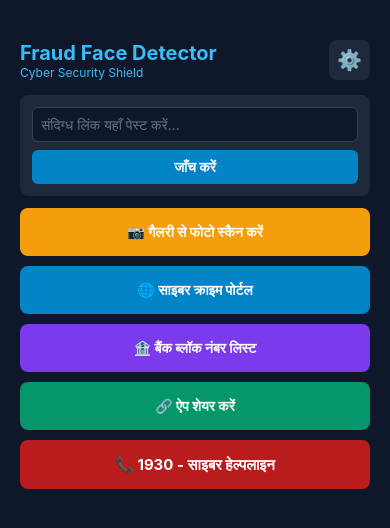
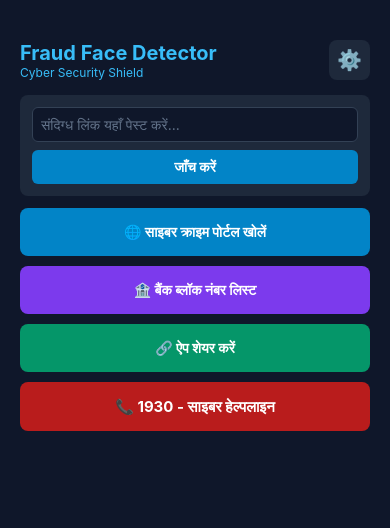
Before and after one commit to aashishkevat975-cyber/Deepfake-Shield, a React Native app: screen / in a window 390 px wide. Shown: the top 528 px of the page. Built offline with nearby package versions, Linux system fonts and the light colour scheme.

Commit message:
Update App.js

```diff
--- a/App.js
+++ b/App.js
@@ -1,34 +1,14 @@
 import React, { useState } from 'react';
-import { StyleSheet, Text, View, TouchableOpacity, ScrollView, Share, Linking, Image, TextInput } from 'react-native';
-import { WebView } from 'react-native-webview';
-import * as ImagePicker from 'expo-image-picker';
+import { StyleSheet, Text, View, TouchableOpacity, ScrollView, Share, Linking, TextInput } from 'react-native';
 
 export default function App() {
-  const [url, setUrl] = useState(null);
-  const [selectedImage, setSelectedImage] = useState(null);
   const [currentScreen, setCurrentScreen] = useState('home');
   const [scamLink, setScamLink] = useState('');
   const [linkResult, setLinkResult] = useState('');
 
-  const pickImageFromGallery = async () => {
-    let permissionResult = await ImagePicker.requestMediaLibraryPermissionsAsync();
-    if (permissionResult.granted === false) {
-      alert("गैलरी की अनुमति देना जरूरी है!");
-      return;
-    }
-    let result = await ImagePicker.launchImageLibraryAsync({
-      mediaTypes: ImagePicker.MediaTypeOptions.Images,
-      allowsEditing: true,
-      quality: 1,
-    });
-    if (!result.canceled) {
-      setSelectedImage(result.assets[0].uri);
-    }
-  };
-
   const checkScamLink = () => {
     if (!scamLink.trim()) {
-      alert("कृपया पहले कोई लिंक यहाँ लिखें!");
+      alert("कृपया पहले कोई लिंक या मैसेज यहाँ लिखें!");
       return;
     }
     if (scamLink.includes('http') || scamLink.includes('offer') || scamLink.includes('win') || scamLink.includes('lottery')) {
@@ -41,19 +21,6 @@ export default function App() {
   const onShareApp = async () => {
     await Share.share({ message: 'सावधान! ऑनलाइन फ्रॉड और स्कैम से बचने के लिए "Fraud Face Detector" ऐप इस्तेमाल करें।' });
   };
-
-  if (url) {
-    return (
-      <View style={{ flex: 1, backgroundColor: '#0f172a', paddingTop: 40 }}>
-        <View style={styles.webHeader}>
-          <TouchableOpacity onPress={() => setUrl(null)}>
-            <Text style={{color:'#fff', fontWeight:'bold', fontSize:16}}>⬅ वापस जाएं</Text>
-          </TouchableOpacity>
-        </View>
-        <WebView source={{ uri: url }} style={{ flex: 1 }} />
-      </View>
-    );
-  }
 
   if (currentScreen === 'settings') {
     return (
@@ -119,18 +86,8 @@ export default function App() {
         {linkResult ? <Text style={styles.resultText}>{linkResult}</Text> : null}
       </View>
 
-      <TouchableOpacity style={styles.orangeBtn} onPress={pickImageFromGallery}>
-        <Text style={styles.btnText}>📷 गैलरी से फोटो स्कैन करें</Text>
-      </TouchableOpacity>
-
-      {selectedImage && (
-        <View style={styles.imageContainer}>
-          <Image source={{ uri: selectedImage }} style={styles.previewImage} />
-        </View>
-      )}
-
-      <TouchableOpacity style={styles.blueBtn} onPress={() => setUrl('https://cybercrime.gov.in')}>
-        <Text style={styles.btnText}>🌐 साइबर क्राइम पोर्टल</Text>
+      <TouchableOpacity style={styles.blueBtn} onPress={() => Linking.openURL('https://cybercrime.gov.in')}>
+        <Text style={styles.btnText}>🌐 साइबर क्राइम पोर्टल खोलें</Text>
       </TouchableOpacity>
 
       <TouchableOpacity style={styles.purpleBtn} onPress={() => setCurrentScreen('bankList')}>
@@ -159,7 +116,6 @@ const styles = StyleSheet.create({
   inputBox: { backgroundColor: '#0f172a', color: '#fff', padding: 8, borderRadius: 6, borderWidth: 1, borderColor: '#334155', marginBottom: 8 },
   checkBtn: { backgroundColor: '#0284c7', padding: 8, borderRadius: 6, alignItems: 'center' },
   resultText: { color: '#f87171', marginTop: 6, fontSize: 12, fontWeight: 'bold' },
-  orangeBtn: { backgroundColor: '#f59e0b', padding: 15, borderRadius: 8, marginBottom: 10 },
   blueBtn: { backgroundColor: '#0284c7', padding: 15, borderRadius: 8, marginBottom: 10 },
   purpleBtn: { backgroundColor: '#7c3aed', padding: 15, borderRadius: 8, marginBottom: 10 },
   greenBtn: { backgroundColor: '#059669', padding: 15, borderRadius: 8, marginBottom: 10 },
@@ -170,7 +126,5 @@ const styles = StyleSheet.create({
   settingTitle: { color: '#38bdf8', fontSize: 14, fontWeight: 'bold' },
   settingDesc: { color: '#cbd5e1', fontSize: 12 },
   bankCard: { backgroundColor: '#1e293b', padding: 12, borderRadius: 8, marginBottom: 10 },
-  bankName: { color: '#fff', fontSize: 14, fontWeight: 'bold' },
-  imageContainer: { alignItems: 'center', marginBottom: 10, backgroundColor: '#1e293b', padding: 8, borderRadius: 8 },
-  previewImage: { width: 150, height: 150, borderRadius: 8 }
+  bankName: { color: '#fff', fontSize: 14, fontWeight: 'bold' }
 });
```
